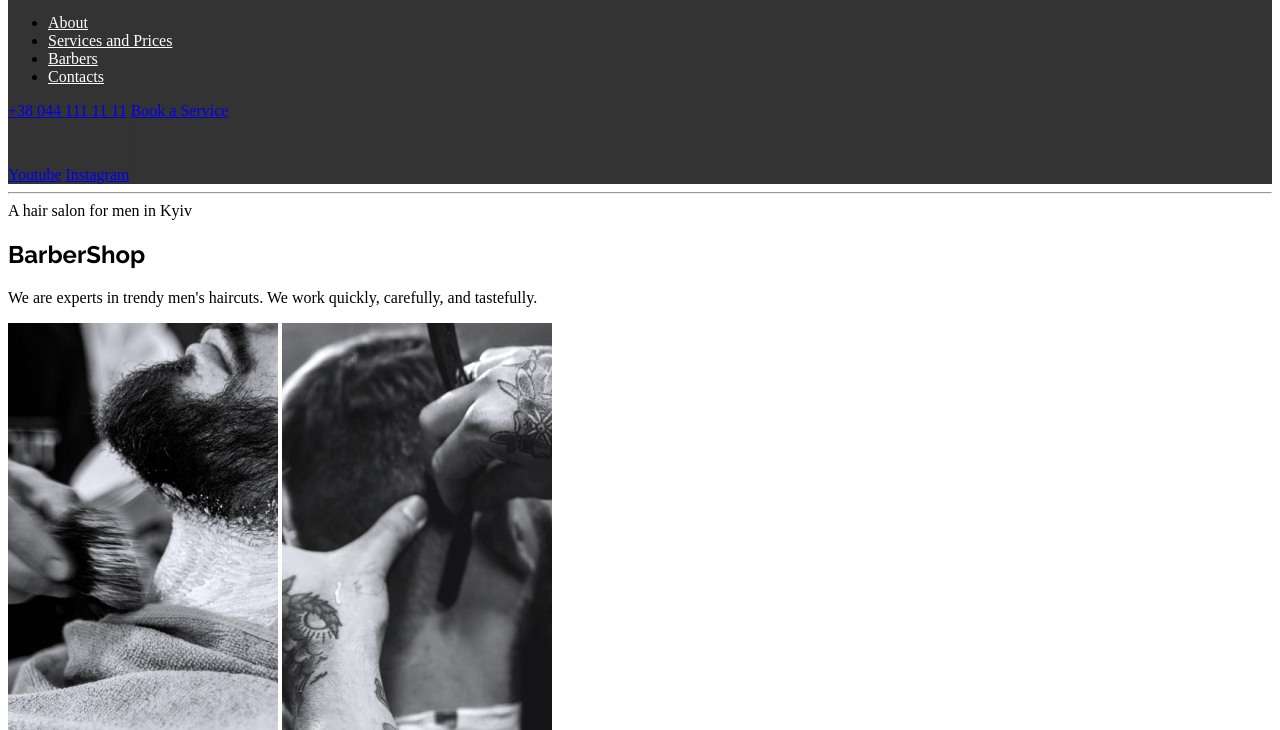
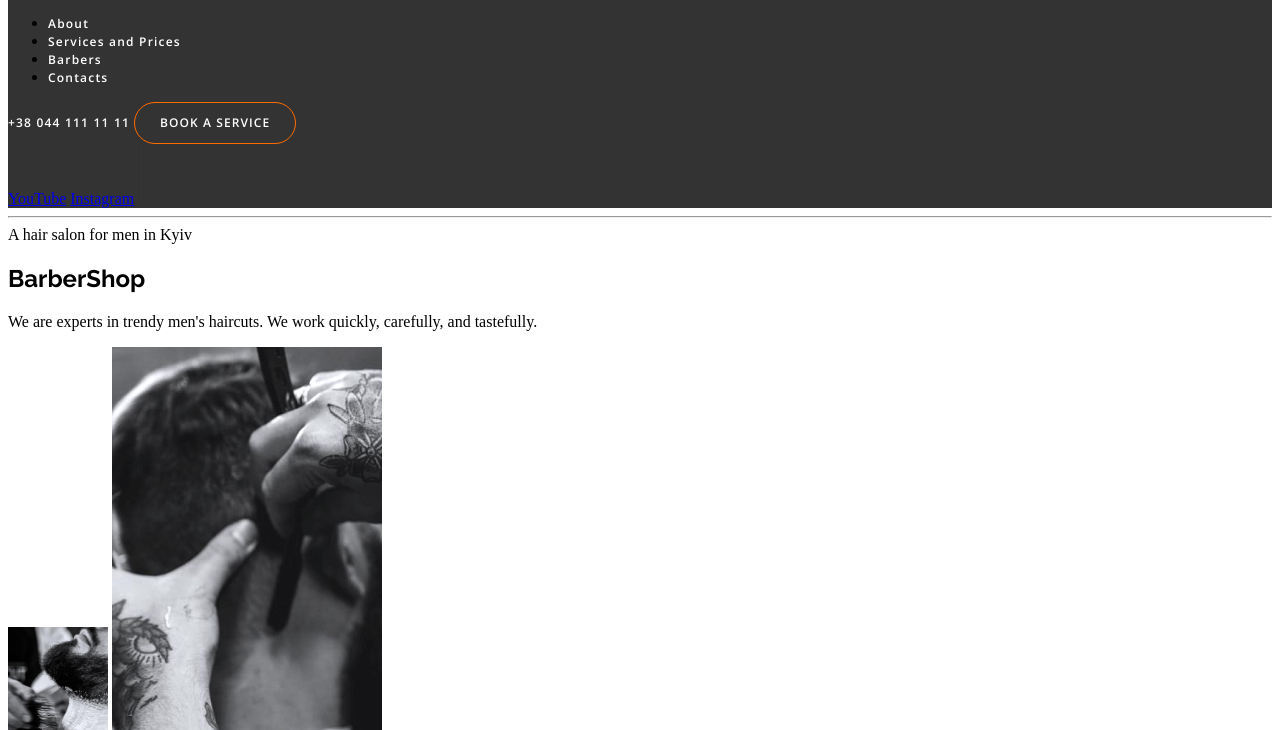
Before and after one commit to RoxanaMindreci/barbershop, a plain HTML site: page index.html in a window 1280 px wide. Shown: the part 70-800 px from the top of the page. Drawn offline with nearby package versions, Linux system fonts and the light colour scheme.

Commit message:
style Button

```diff
--- a/css/style.css
+++ b/css/style.css
@@ -1,23 +1,33 @@
 :root {
     --link-color: #fff;
     --heading-font-family: "Raleway", sans-serif;
+    --text-font-family: "Open Sans", sans-serif;
+    --link-hover-color: #ff6c00;
+}
 
+.global-header {
+    background-color: #333333;
 }
-.global-header {
-    background-color: #333;
-}
+
 .global-header .main-navigation a:link,
 .global-header .main-navigation a:visited {
     color: var(--link-color);
+    text-decoration: none;
+    font-family: var(--text-font-family);
+    font-size: 12px;
+    font-weight: 600;
+    line-height: 16px;
+    letter-spacing: 0.1em;
 }
 
 .global-header .main-navigation a:hover {
-    color: #FF6C00;
+    color: var(--link-hover-color);
 }
 
 .global-header .main-navigation a:active {
-    color: #f00;
+    color: #ff0000;
 }
+
 h1,
 h2,
 h3,
@@ -27,3 +37,41 @@ h6 {
     font-family: var(--heading-font-family);
     font-weight: 700;
 }
+
+.button {
+    cursor: pointer;
+}
+
+.phone-number {
+    color: var(--link-color);
+    font-family: var(--text-font-family);
+    font-size: 12px;
+    font-weight: 600;
+    line-height: 16px;
+    letter-spacing: 0.1em;
+    text-decoration: none;
+}
+
+.phone-number:hover {
+    color: var(--link-hover-color);
+}
+
+.button {
+    color: var(--link-color);
+    font-family: var(--text-font-family);
+    font-size: 12px;
+    font-weight: 600;
+    line-height: 16px;
+    letter-spacing: 0.09em;
+    text-transform: uppercase;
+    background-color: transparent;
+    border: 1px solid #ff6c00;
+    border-radius: 25px;
+    padding: 12px 25px;
+}
+
+.button:hover {
+    background-color: #fff;
+    color: #ff6c00;
+    border: 1px solid #fff;
+}
--- a/index.html
+++ b/index.html
@@ -20,23 +20,19 @@
 
       <nav class="main-navigation">
         <ul>
-          <li><a href="./about.html">About</a></li>
+          <li><a href="about.html">About</a></li>
           <li><a href="#">Services and Prices</a></li>
           <li><a href="#">Barbers</a></li>
           <li><a href="#">Contacts</a></li>
         </ul>
       </nav>
 
-      <a href="tel:+38 044 111 11 11">+38 044 111 11 11</a>
-      <a href="https://goit.global/ph/contacts/" target="_blank"
-        >Book a Service</a
-      >
+      <a href="tel:+380441111111" class="phone-number">+38 044 111 11 11</a>
+      <button type="button" class="button">Book a Service</button>
 
       <section>
-        <a href="https://www.youtube.com/" target="_blank">Youtube</a>
-        <a href="https://www.instagram.com/accounts/login/" target="_blank"
-          >Instagram</a
-        >
+        <a href="https://www.youtube.com" target="_blank">YouTube</a>
+        <a href="https://www.instagram.com/" target="_blank">Instagram</a>
         <img src="./images/vertical-dash.svg" alt="Vertical Dash" />
       </section>
     </header>
@@ -52,13 +48,17 @@
         </p>
       </section>
 
-      <!--About Section-->
+      <!-- About Section -->
       <section>
         <div>
-          <img src="./images/barber-img-1.png" alt="Frizer pune spuma de ras" />
+          <img
+            src="./images/barber-img-1.png"
+            alt="Frizer pune spuma de ras"
+            width="100px"
+          />
           <img
             src="./images/barber-img-2.png"
-            alt="Frizer barbiereste cu briceagul"
+            alt="Frizer barbiereste cu briceag"
           />
         </div>
 
@@ -79,13 +79,16 @@
           clients. Therefore, we are always ready to improve everyone who comes
           to us!
         </p>
-        <button>BOOK A SERVICE</button>
+
+        <button class="button">Book a Service</button>
       </section>
+
+      <!-- Services and Prices Section -->
       <section>
-        <!--Services and Prices Section-->
         <img src="./images/horizontal-dash.svg" alt="Horizontal Dash" />
         <h3>Spend time in the company of the best craftsmen</h3>
         <h2>Services and Prices</h2>
+
         <ul>
           <li>
             <span>Men's Haircut</span>
@@ -104,28 +107,30 @@
             <span>from 200 UAH</span>
           </li>
         </ul>
+
         <ul>
           <li>
-            <span>Trainee Haircut </span>
-            <span>from 50 UAH </span>
+            <span>Trainee Haircut</span>
+            <span>from 50 UAH</span>
           </li>
           <li>
             <span>Buzz Cut</span>
-            <span>from 200 UAH </span>
+            <span>from 200 UAH</span>
           </li>
           <li>
             <span>Kids Haircut (&lt;12 y.o.)</span>
-            <span>from 300 UAH </span>
+            <span>from 300 UAH</span>
           </li>
           <li>
             <span>Gray Coverage</span>
-            <span>from 200 UAH </span>
+            <span>from 200 UAH</span>
           </li>
         </ul>
-        <button>BOOK A SERVICE</button>
+
+        <button class="button">Book a Service</button>
       </section>
 
-      <!--OLd School Section-->
+      <!-- Old School Section -->
       <section>
         <ul>
           <li>
@@ -141,7 +146,7 @@
           <li>
             <span>20</span>
             <sup>+</sup>
-            <span>The Best Barbers of Kyiv</span>
+            <span>The Best Barbersof Kyiv</span>
           </li>
           <li>
             <span>100</span>
@@ -149,6 +154,7 @@
             <span>Gifts for Regular Customers</span>
           </li>
         </ul>
+
         <article>
           <img src="./images/horizontal-dash.svg" alt="Horizontal Dash" />
           <h3>Old school</h3>
@@ -159,13 +165,14 @@
           </p>
         </article>
       </section>
+
+      <!-- For true connoisseurs of the atmosphere Section -->
       <section>
-        <!--Our Barbers Section-->
         <img src="./images/horizontal-dash.svg" alt="Horizontal Dash" />
         <h3>for true connoisseurs of the atmosphere</h3>
         <h2>Our Barbers</h2>
 
-        <img src="./images/barber_john_smith.png.png" alt="John Smith" />
+        <img src="images/barber_john_smith.png" alt="John Smith" />
         <br />
         <span>John Smith</span>
         <br />
```
